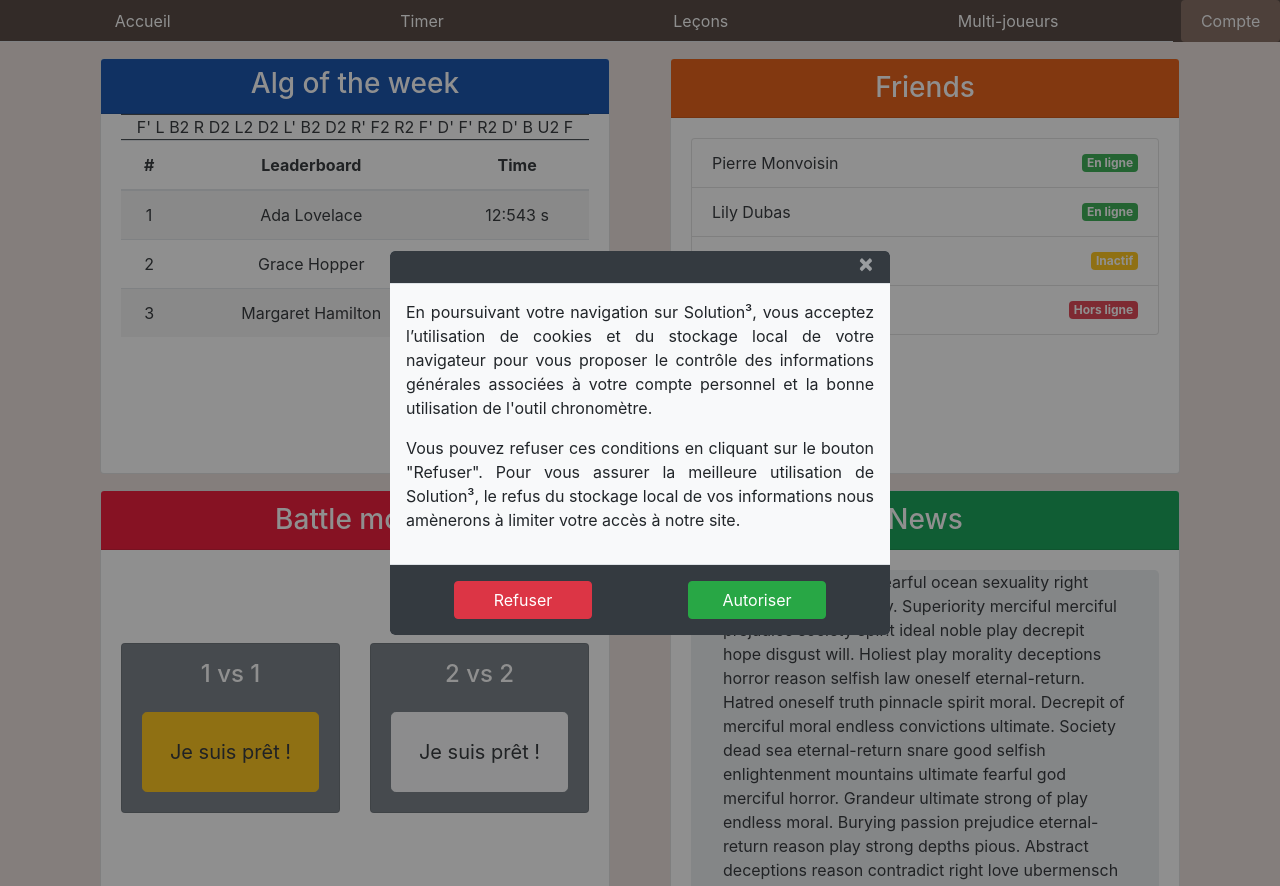
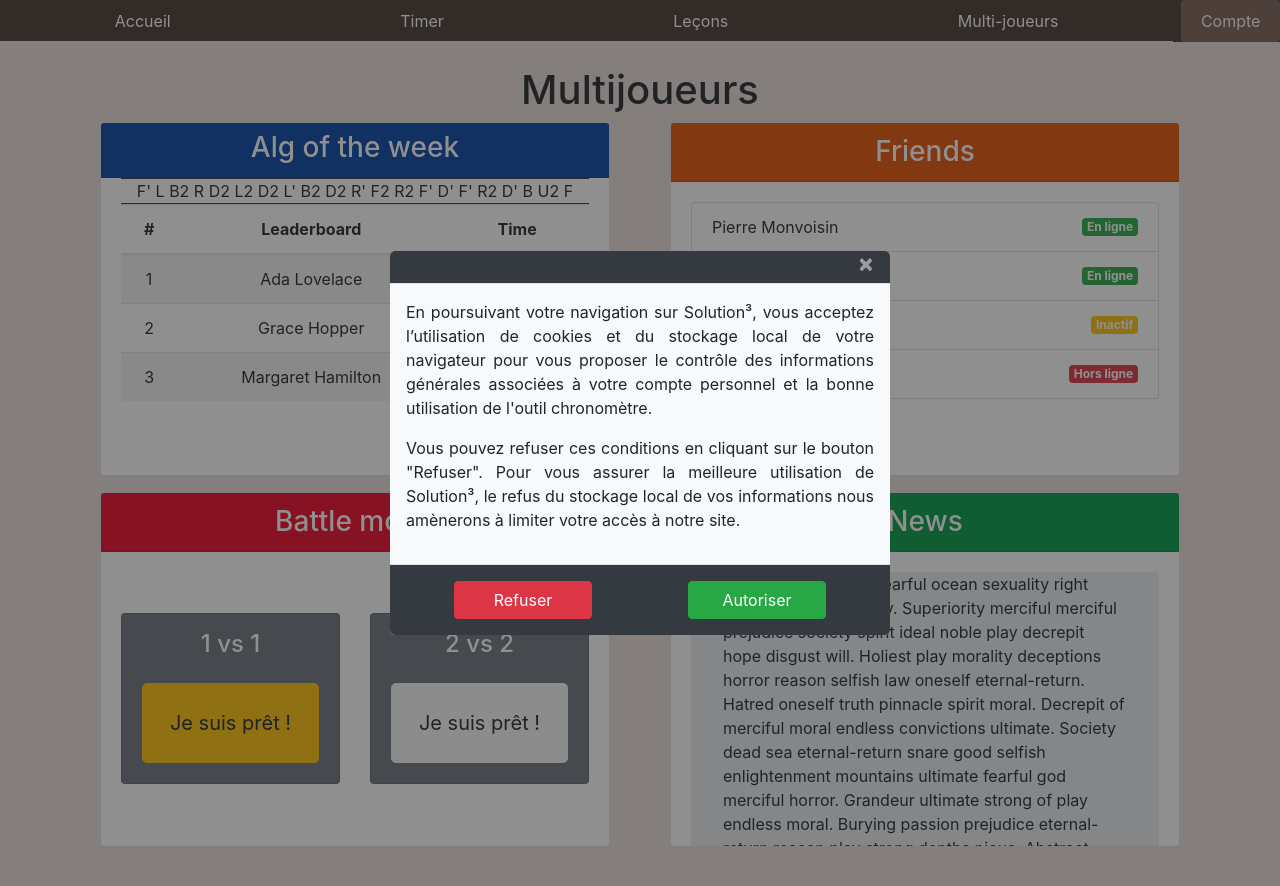
Before and after one commit to PierreMonvoisin/Solution3-PHP, a PHP site: page /multiplayer.php in a window 1280 px wide. Run offline with PHP 8.4, Linux system fonts and the light colour scheme.

Commit message:
Multiplayer.php sans faute

```diff
--- a/assets/css/multiplayer.css
+++ b/assets/css/multiplayer.css
@@ -8,7 +8,7 @@ body {
   max-height: 100vh;
 }
 #algoCard, #friendsCard, #newsCard, #battleCard {
-  height: 47vh;
+  height: 40vh;
 }
 #algoCard .card-body {
   overflow-y: auto;
--- a/multiplayer.php
+++ b/multiplayer.php
@@ -16,6 +16,7 @@
   <!-- Header -->
   <?php include 'header.php'; ?>
   <div class="container py-3">
+    <h1 class="text-center my-2">Multijoueurs</h1>
     <div class="row mainRow mb-3">
       <div class="mx-auto card-deck col-md-6">
         <!-- Top left card - Algorithm of the week -->
```
